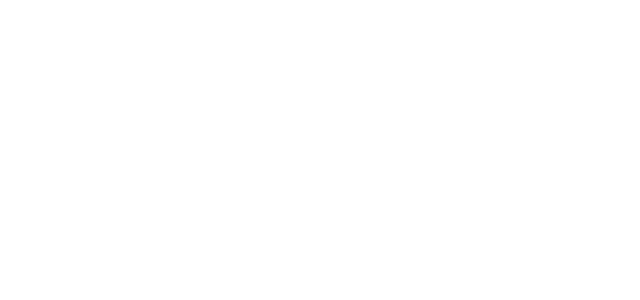
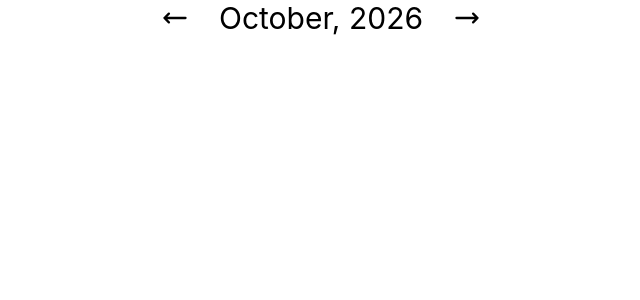
Before and after one commit to Sebaelo/simple-period-tracker, a React app in the folder frontend/: page / in a window 1280 px wide. Shown: the top 300 px of the page, without its empty margins (319-959 px from the left). Built offline with nearby package versions, Linux system fonts and the light colour scheme; the HTML template or start-up script is replaced by a standard one.

Commit message:
Create function to scroll between months and years

```diff
--- a/frontend/package.json
+++ b/frontend/package.json
@@ -13,6 +13,7 @@
     "@tailwindcss/vite": "^4.3.3",
     "react": "^19.2.8",
     "react-dom": "^19.2.8",
+    "react-router": "^8.4.0",
     "tailwindcss": "^4.3.3"
   },
   "devDependencies": {
--- a/frontend/src/App.jsx
+++ b/frontend/src/App.jsx
@@ -1,5 +1,14 @@
+import { BrowserRouter, Route, Routes } from "react-router";
+import Calendar from "./pages/Calendar";
+
 function App() {
-  return <></>;
+  return (
+    <BrowserRouter>
+      <Routes>
+        <Route path="/" element={<Calendar />} />
+      </Routes>
+    </BrowserRouter>
+  );
 }
 
 export default App;
--- /dev/null
+++ b/frontend/src/pages/Calendar.jsx
@@ -0,0 +1,61 @@
+import { useState } from "react";
+
+export default function Calendar() {
+  const [currentDate, setCurrentDate] = useState(new Date());
+
+  function previousMonth() {
+    setCurrentDate(
+      new Date(currentDate.getFullYear(), currentDate.getMonth() - 1, 1),
+    );
+  }
+
+  function nextMonth() {
+    setCurrentDate(
+      new Date(currentDate.getFullYear(), currentDate.getMonth() + 1, 1),
+    );
+  }
+
+  return (
+    <div>
+      <div className="mx-auto flex w-80 justify-between gap-2">
+        <button className="cursor-pointer" onClick={previousMonth}>
+          <svg
+            xmlns="http://www.w3.org/2000/svg"
+            fill="none"
+            viewBox="0 0 24 24"
+            strokeWidth={2}
+            stroke="currentColor"
+            className="size-7"
+          >
+            <path
+              strokeLinecap="round"
+              strokeLinejoin="round"
+              d="M6.75 15.75 3 12m0 0 3.75-3.75M3 12h18"
+            />
+          </svg>
+        </button>
+        <h1 className="text-3xl">
+          {currentDate.toLocaleString("default", { month: "long" })}
+          {", "}
+          {currentDate.getFullYear()}
+        </h1>
+        <button className="cursor-pointer" onClick={nextMonth}>
+          <svg
+            xmlns="http://www.w3.org/2000/svg"
+            fill="none"
+            viewBox="0 0 24 24"
+            strokeWidth={2}
+            stroke="currentColor"
+            className="size-7"
+          >
+            <path
+              strokeLinecap="round"
+              strokeLinejoin="round"
+              d="M17.25 8.25 21 12m0 0-3.75 3.75M21 12H3"
+            />
+          </svg>
+        </button>
+      </div>
+    </div>
+  );
+}
```
Also changed, not shown: frontend/jsconfig.json (added, +11 -0 lines), 2 other files (tests, documents, lock files or other folders).
